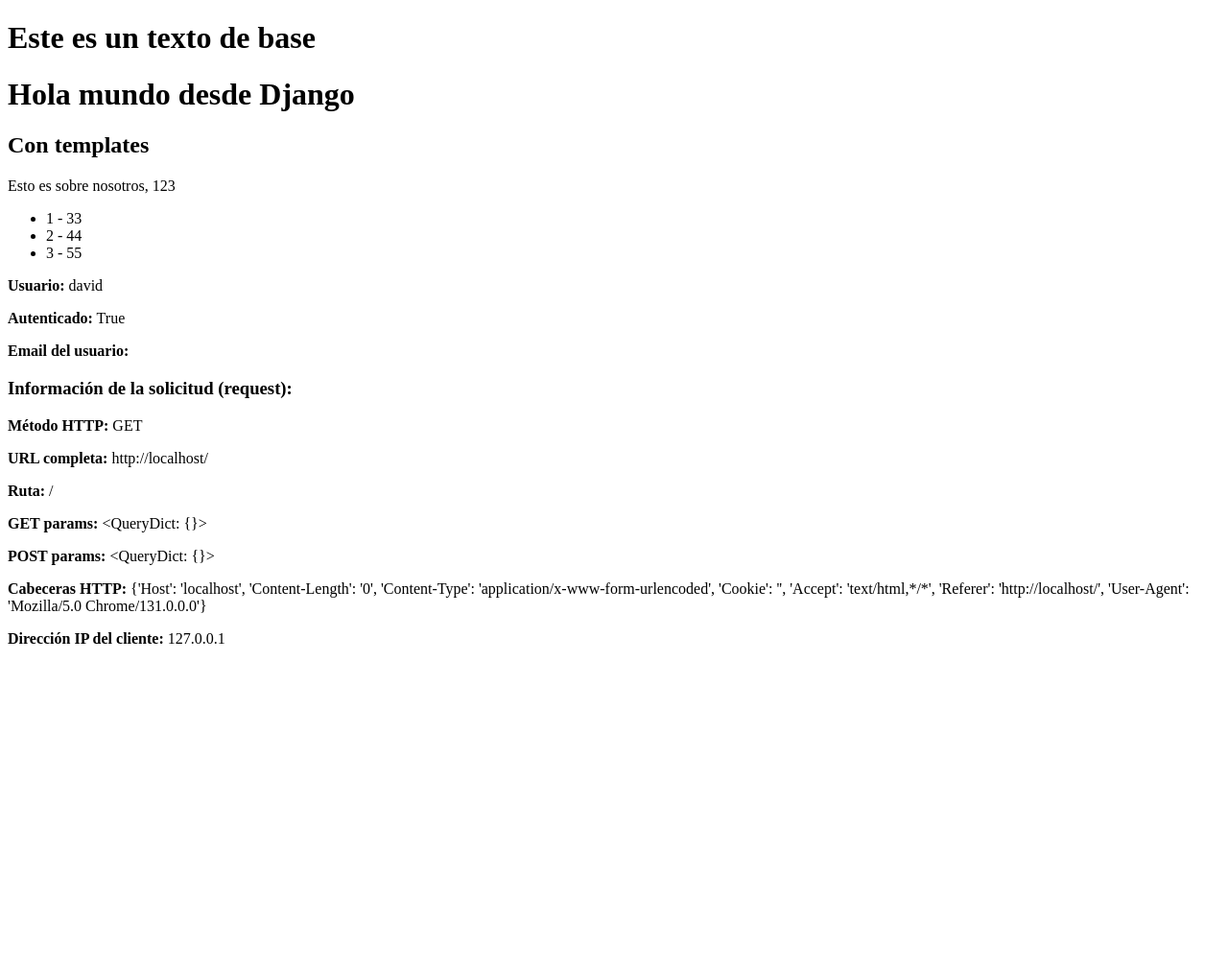
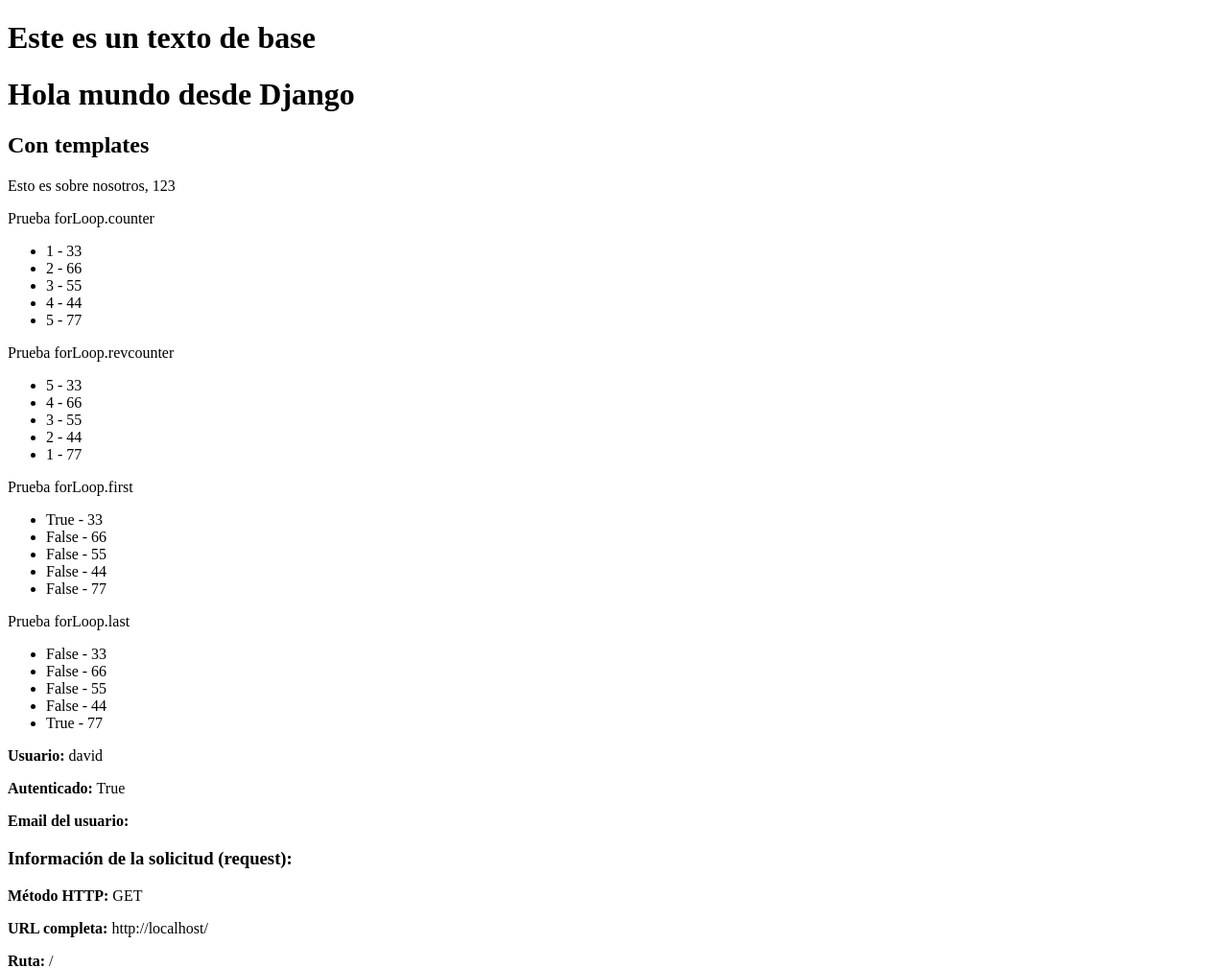
Before and after one commit to dev1d123/test, a Django app: page / in a window 1280 px wide. Shown: the part 88-1097 px from the top of the page at 96% size. Before the commit the page ends 759 px from the top, so only its background shows below. Run offline with Django 5.2, Linux system fonts and the light colour scheme; a user stored in the database is signed in.

Commit message:
Probando los metodos revcounter, first y last de forLoop

```diff
--- a/src/listaContactos/inicio/templates/home.html
+++ b/src/listaContactos/inicio/templates/home.html
@@ -12,9 +12,28 @@
         {{myText}},
         {{myNumber}}
     </p>
+    <p>Prueba forLoop.counter</p>
     <ul>
         {% for myItem in myList %}
             <li>{{forloop.counter}} - {{ myItem }}</li>
+        {% endfor %}
+    </ul>
+    <p>Prueba forLoop.revcounter</p>
+    <ul>
+        {% for myItem in myList %}
+            <li>{{forloop.revcounter}} - {{ myItem }}</li>
+        {% endfor %}
+    </ul>
+    <p>Prueba forLoop.first</p>
+    <ul>
+        {% for myItem in myList %}
+            <li>{{forloop.first}} - {{ myItem }}</li>
+        {% endfor %}
+    </ul>
+    <p>Prueba forLoop.last</p>
+    <ul>
+        {% for myItem in myList %}
+            <li>{{forloop.last}} - {{ myItem }}</li>
         {% endfor %}
     </ul>
 
--- a/src/listaContactos/inicio/views.py
+++ b/src/listaContactos/inicio/views.py
@@ -5,7 +5,9 @@ def myHomeView(request, *args, **kwargs):
     myContext = {
         'myText' : 'Esto es sobre nosotros',
         'myNumber': 123,
-        'myList' : {33,44,55},
+        'myList' : {33,44,55,66,77},
+        'myDict': {'clave1': 'valor1', 'clave2': 'valor2', 'clave3': 'valor3'},
+
     }
     return render(request, "home.html", myContext)
 
```
